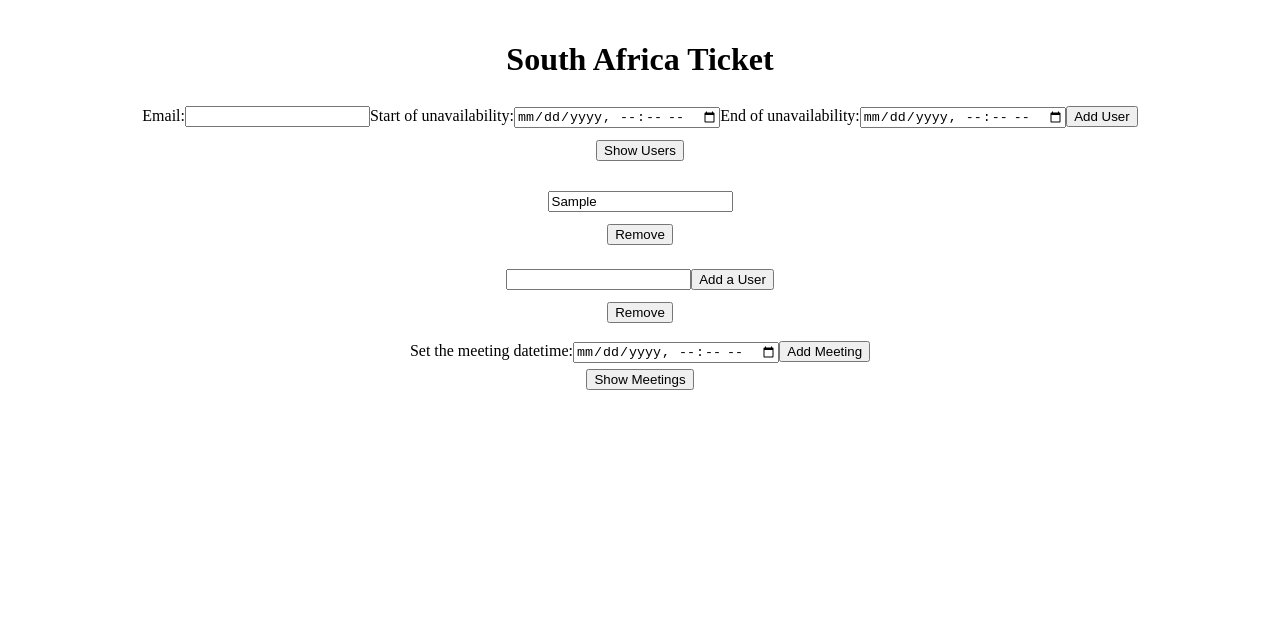
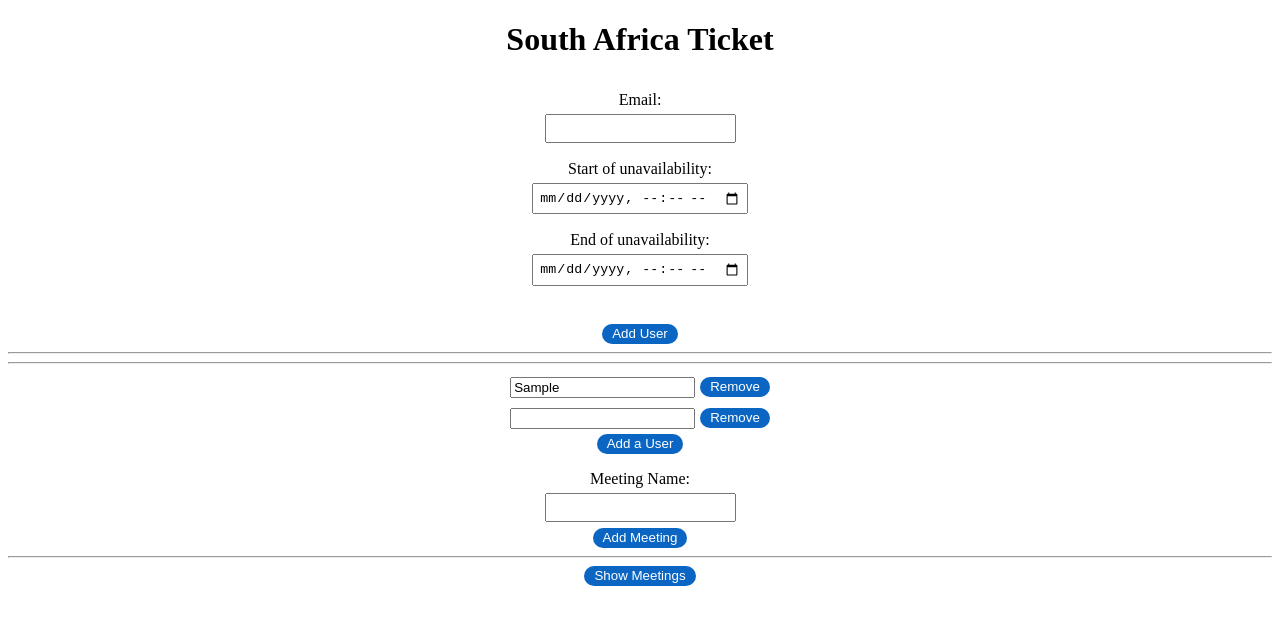
Before and after one commit to Nywes/AquilAppEx, a React (Create React App) app in the folder client/: page / in a window 1280 px wide. Both pictures are taken after typing "Sample" into the empty fields and a click on the button "Add a User". Shown: the top 624 px of the page. Built offline with nearby package versions, Linux system fonts and the light colour scheme.

Commit message:
Préparé le terrain pour faire l'algo qui trouve le meeting le plus proche

```diff
--- a/client/src/App.css
+++ b/client/src/App.css
@@ -2,6 +2,78 @@
   text-align: center;
 }
 
-div {
+.AddingUser {
+  display: flex;
+  flex-direction: column;
+  align-items: center;
+}
+
+.InputField {
+  display: flex;
+  flex-direction: column;
   padding: 6px;
 }
+
+.padding {
+  padding: 5px;
+}
+
+.margin-bot {
+  margin-bottom: 5px;
+}
+
+.margin-right {
+  margin-right: 5px;
+}
+
+.RemoveInputField {
+  display: flex;
+  flex-direction: row;
+  justify-content: center;
+}
+/* css button */
+
+.button {
+  align-items: center;
+  background-color: #0A66C2;
+  border: 0;
+  border-radius: 100px;
+  box-sizing: border-box;
+  color: #ffffff;
+  cursor: pointer;
+  display: inline-flex;
+  justify-content: center;
+  line-height: 10px;
+  max-width: 240px;
+  min-height: 20px;
+  min-width: 0px;
+  overflow: hidden;
+  padding: 0px;
+  padding-left: 10px;
+  padding-right: 10px;
+  text-align: center;
+  touch-action: manipulation;
+  transition: background-color 0.167s cubic-bezier(0.4, 0, 0.2, 1) 0s, box-shadow 0.167s cubic-bezier(0.4, 0, 0.2, 1) 0s, color 0.167s cubic-bezier(0.4, 0, 0.2, 1) 0s;
+  user-select: none;
+  -webkit-user-select: none;
+  vertical-align: middle;
+}
+
+.button:hover,
+.button:focus {
+  background-color: #16437E;
+  color: #ffffff;
+}
+
+.button:active {
+  background: #09223b;
+  color: rgb(255, 255, 255, .7);
+}
+
+.button:disabled {
+  cursor: not-allowed;
+  background: rgba(0, 0, 0, .08);
+  color: rgba(0, 0, 0, .3);
+}
+
+/* css button */
--- a/client/src/App.jsx
+++ b/client/src/App.jsx
@@ -11,12 +11,21 @@ function App() {
 
   const [usersMeetingList, setUsersMeetingList] = useState([{ user: "" }]);
   const [meetingdate, setMeetingDate] = useState();
+  const [meetingname, setMeetingName] = useState("");
 
-  const [usersList, setUsersList] = useState([]);
+  let [usersList, setUsersList] = useState([]);
   const [meetingsList, setMeetingsList] = useState([]);
 
+  let [correctEmail, setCorrectEmail] = useState(false);
+  let [correctUserDates, setCorrectUserDates] = useState(false);
+
+  const [error_message, setErrorMessage] = useState("");
+
+  let isGood = true;
+
   const addUser = () => {
-    // TODO if startdate after enddate => ERROR
+    verifiyUsersParameters()
+    if (correctEmail && correctUserDates) {
       axios.post('http://localhost:3001/create_user', {
         email: email,
         startdate: startdate,
@@ -24,6 +33,7 @@ function App() {
       }).then(() => {
         console.log("sucess");
       });
+    }
   }
 
   const JoinUserMeetingList = () => {
@@ -46,21 +56,41 @@ function App() {
     axios.post('http://localhost:3001/create_meeting', {
       users: JoinUserMeetingList(),
       date: meetingdate,
+      meetingname: meetingname,
     })
   }
 
   const getUsers = () => {
     axios.get('http://localhost:3001/get_users').then((response) => {
-        console.log(response.data.data)
         setUsersList(response.data.data)
     })
   }
 
   const getMeetings = () => {
     axios.get('http://localhost:3001/get_meetings').then((response) => {
-        console.log(response.data.data)
         setMeetingsList(response.data.data)
     })
+  }
+
+  let verifiyUsersParameters = () => {
+    let re = /^(([^<>()\[\]\\.,;:\s@"]+(\.[^<>()\[\]\\.,;:\s@"]+)*)|(".+"))@((\[[0-9]{1,3}\.[0-9]{1,3}\.[0-9]{1,3}\.[0-9]{1,3}])|(([a-zA-Z\-0-9]+\.)+[a-zA-Z]{2,}))$/;
+    if ( re.test(email) ) {
+      setCorrectEmail(true);
+      correctEmail = true;
+    }
+    else {
+      correctEmail = false;
+      setCorrectEmail(false);
+      setErrorMessage("Invalid Email");
+    }
+    if (startdate > enddate || startdate === undefined || enddate === undefined) {
+      setErrorMessage("Invalid Date");
+      correctUserDates = false;
+      setCorrectUserDates(false);
+    } else {
+      correctUserDates = true;
+      setCorrectUserDates(true);
+    }
   }
 
   const handleUserMeetingAdd = () => {
@@ -81,32 +111,99 @@ function App() {
     setUsersMeetingList(list)
   }
 
+  const verifyMeetingUsers = async () => {
+    let users = usersMeetingList;
+    var findUser = false;
+    await axios.get('http://localhost:3001/get_users').then((response) => {
+        setUsersList(response.data.data);
+        usersList = response.data.data;
+    })
+    for (var i=0; i < users.length; i++) {
+      findUser = false;
+      for (var j=0; j < usersList.length; j++) {
+        if (users[i].user === usersList[j].email) {
+          findUser = true;
+        }
+      }
+      if (findUser === false) {
+        console.log(`This user : ${users[i].user}, doesn't exist`);
+        isGood = false;
+      }
+    }
+  }
+
+  const verifyMeetingName = async () => {
+    let name = meetingname;
+    await axios.get('http://localhost:3001/get_meetings').then((response) => {
+      setMeetingsList(response.data.data);
+      meetingsList = response.data.data;
+    })
+    for (var i=0; i < meetingsList.length; i++) {
+      if (name === users[i].name) {
+        isGood = false;
+        return
+      }
+    }
+  }
+
+  const meetingHandler = () => {
+    // 1 - Check si les users existent
+    verifyMeetingUsers()
+    // 2 - Check si le nom du meeting existe déjà ou pas dans la db
+    verifyMeetingName()
+    // 3 - Récupérer les users avec leur indisponibilitées
+    // 3 - Faire l'algo de calcul entre toutes les dates
+    // ?
+    // 5 - Verifier que ca correspond aux heures de travail
+    // ?
+    //last push dans la db
+    //addMeeting()
+  }
+
   return (
     <div className="App">
       <h1 className="AquilApp"> South Africa Ticket </h1>
       {/* ADD A USER */}
-      <div>
-        <label>Email:</label>
-        <input type="text" onChange={(event) => {
+      <div className="AddingUser">
+        {/* Email Input */}
+        <div className="InputField">
+          <label className="padding">Email:</label>
+          <input className="padding" type="email" onKeyUp={(event) => {
             setEmail(event.target.value)
           }} />
-        <label>Start of unavailability:</label>
-        <input type="datetime-local" onChange={(event) => {
+        </div>
+        {/* StartDate Input */}
+        <div className="InputField">
+          <label className="padding">Start of unavailability:</label>
+          <input className="padding" type="datetime-local" onChange={(event) => {
             setStartDate(event.target.value)
           }} />
-        <label>End of unavailability:</label>
-        <input type="datetime-local" onChange={(event) => {
+        </div>
+        {/* EndDate Input */}
+        <div className="InputField">
+          <label className="padding">End of unavailability:</label>
+          <input className="padding" type="datetime-local" onChange={(event) => {
             setEndDate(event.target.value)
           }} />
-        <button onClick={addUser}>Add User</button>
         </div>
-      {/* SHOW USERS*/}
+        {/* Error Message */}
+        { correctEmail && correctUserDates ?
+          null
+          :
+          <p>{error_message}</p>
+        }
+        {/* Add User Button */}
+        <button className="button" onClick={addUser}>Add User</button>
+      </div>
+      <hr/>
+      {/* SHOW USERS
       <div>
-        <button onClick={getUsers}>Show Users</button>
+        <button className="button" onClick={getUsers}>Show Users</button>
         {usersList.map((val, key) => {
           return <div>{val.email}</div>
         })}
-      </div>
+      </div>*/}
+      <hr/>
       {/* ADD A MEETING */}
       <div>
         <form className="App" autoComplete="off">
@@ -115,26 +212,16 @@ function App() {
             {usersMeetingList.map((singleUser, index) => (
               <div key={index} className="users">
                 <div className="first-division">
-                  <input name="user" type="text" id="user" required
+                  <div className="RemoveInputField padding">
+                    <input className="margin-right" name="user" type="text" id="user" required
                       value={singleUser.user}
                       onChange={(e) => handleUserMeetingChange(e, index)}
                     />
-                  {usersMeetingList.length - 1 === index &&
-                  (
-                    <button
-                      type="button"
-                      className="add-btn"
-                      onClick={handleUserMeetingAdd}
-                    >
-                      <span>Add a User</span>
-                    </button>
-                  )}
-                </div>
                     <div className="second-division">
                       {usersMeetingList.length > 1 &&
                         <button
                           type="button"
-                      className="remove-btn"
+                          className="button"
                           onClick={() => handleUserMeetingRemove(index)}
                         >
                           <span>Remove</span>
@@ -142,17 +229,34 @@ function App() {
                       }
                     </div>
                   </div>
+                  {usersMeetingList.length - 1 === index &&
+                  (
+                    <button
+                      type="button"
+                      className="button margin-bot"
+                      onClick={handleUserMeetingAdd}
+                    >
+                      <span>Add a User</span>
+                    </button>
+                  )}
+                </div>
+              </div>
             ))}
           </div>
         </form>
-        <label>Set the meeting datetime:</label>
-        <input type="datetime-local" onChange={(event) => {
-          setMeetingDate(event.target.value)
+        {/* Meeting Name */}
+        <div className="AddingUser InputField">
+          <label className="padding">Meeting Name:</label>
+          <input className="padding" type="text" onKeyUp={(event) => {
+            setMeetingName(event.target.value)
           }} />
-        <button onClick={addMeeting}>Add Meeting</button>
+        </div>
+        {/* Add Meeting Button */}
+        <button className="button" onClick={meetingHandler}>Add Meeting</button>
+        <hr/>
         {/* SHOW MEETINGS*/}
         <div>
-          <button onClick={getMeetings}>Show Meetings</button>
+          <button className="button" onClick={getMeetings}>Show Meetings</button>
           {meetingsList.map((val, key) => {
             return <div>{val.users.replaceAll(';', ' ')}</div>
           })}
@@ -163,3 +267,22 @@ function App() {
 }
 
 export default App;
+
+// TODO Changer le systeme de verif sur les dates
+// pck on peut renseigner un mec qu'avec son email
+// donc juste check si 1 des 2 est null
+// ok si les deux sont null ou les deux fill
+// si 1 mais pas l'autre error
+
+//quand je concat les string -> remove les string vide pck je les laisse passer
+
+
+// 1 - Check si les users existent
+// 2 - Check si le nom existe déjà ou pas dans la db
+// 3 - Récupérer les users avec leur indisponibilitées
+// 4 - faire l'algo de calcul entre toutes les dates
+// 5 - Verifier que ca correspond aux heures de travail
+// 6 -
+
+
+// LAST - Push les valeurs dans la db
```
Also changed, not shown: 2 other files (tests, documents, lock files or other folders). Lines whose indentation alone changed are shown as unchanged.
